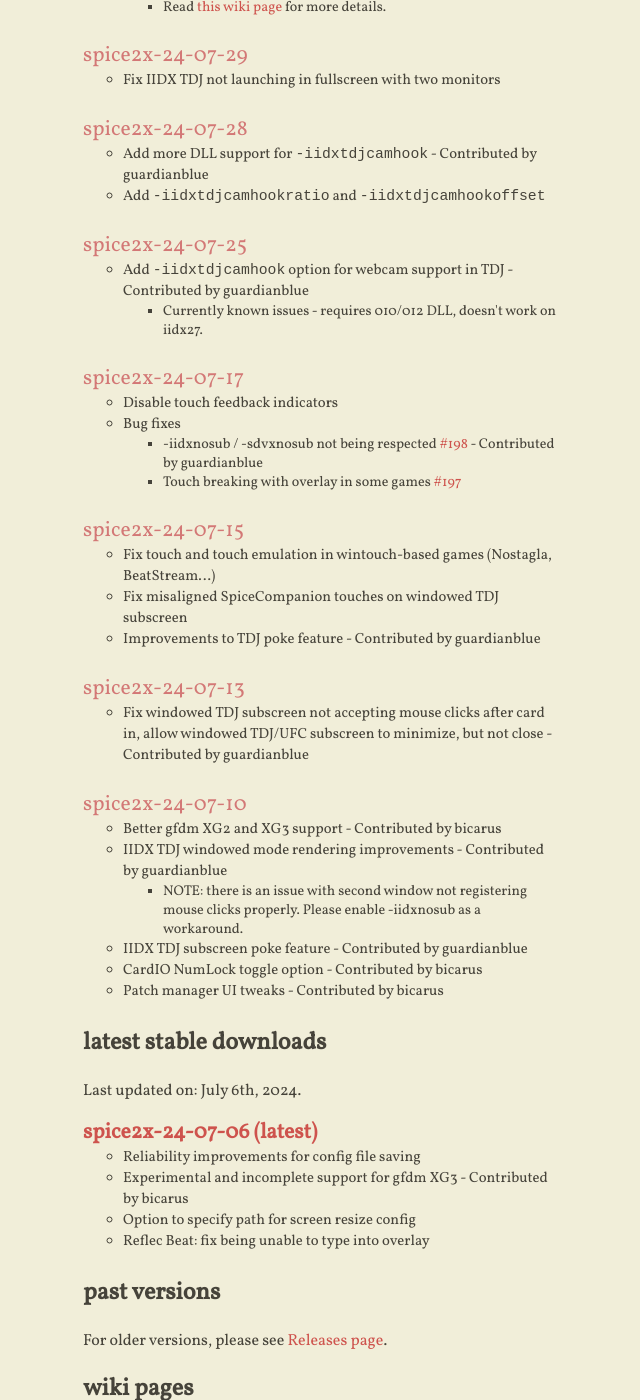
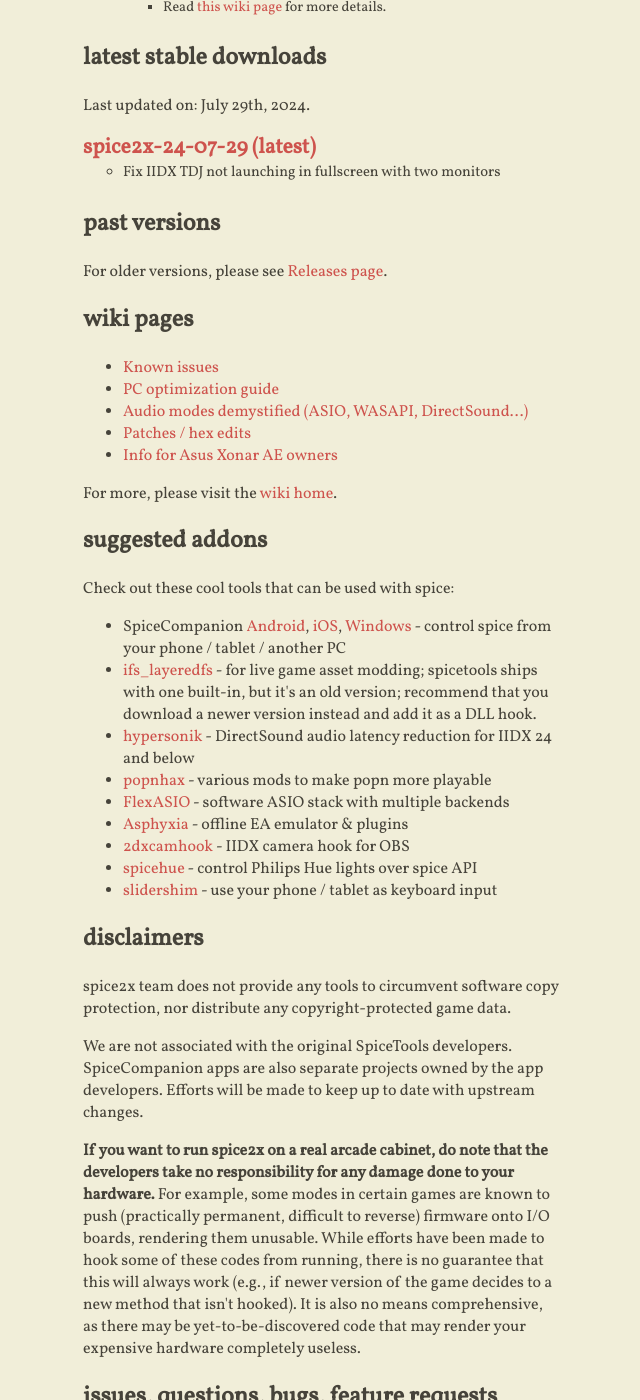
Before and after one commit to spice2x/spice2x.github.io, a Jekyll site: the page built from docs/index.html, in a window 1280 px wide and 1400 px high, scrolled down 800 px. Shown: the whole window, without its empty margins (421-1061 px from the left). Built offline with Jekyll 4.4.1, drawn with Linux system fonts in a browser that asks for light colours; nearby versions of some CDN libraries.

Commit message:
Promote 24-07-29 to stable

```diff
--- a/docs/_includes/content.html
+++ b/docs/_includes/content.html
@@ -39,100 +39,19 @@
       </li>
       </ul>
   </li>
+</ul>
+
+<h2>latest stable downloads</h2>
+
+<p>Last updated on: July 29th, 2024.</p>
+
+<ul class="downloads highlight-latest">
   <li>
     <a class="download-link" href="https://github.com/spice2x/spice2x.github.io/releases/download/24-07-29/spice2x-24-07-29.zip">
       spice2x-24-07-29
     </a>
     <ul>
       <li>Fix IIDX TDJ not launching in fullscreen with two monitors</li>
-    </ul>
-  </li>
-  <li>
-    <a class="download-link" href="https://github.com/spice2x/spice2x.github.io/releases/download/24-07-28/spice2x-24-07-28.zip">
-      spice2x-24-07-28
-    </a>
-    <ul>
-      <li>Add more DLL support for <code>-iidxtdjcamhook</code> - Contributed by guardianblue</li>
-      <li>Add <code>-iidxtdjcamhookratio</code> and <code>-iidxtdjcamhookoffset</code></li>
-    </ul>
-  </li>
-  <li>
-    <a class="download-link" href="https://github.com/spice2x/spice2x.github.io/releases/download/24-07-25/spice2x-24-07-25.zip">
-      spice2x-24-07-25
-    </a>
-    <ul>
-      <li>Add <code>-iidxtdjcamhook</code> option for webcam support in TDJ - Contributed by guardianblue
-        <ul>
-          <li>Currently known issues - requires 010/012 DLL, doesn&#39;t work on iidx27.</li>
-        </ul>
-      </li>
-    </ul>
-  </li>
-  <li>
-    <a class="download-link" href="https://github.com/spice2x/spice2x.github.io/releases/download/24-07-17/spice2x-24-07-17.zip">
-      spice2x-24-07-17
-    </a>
-    <ul>
-      <li>Disable touch feedback indicators</li>
-      <li>Bug fixes
-        <ul>
-          <li>-iidxnosub / -sdvxnosub not being respected <a href="https://github.com/spice2x/spice2x.github.io/issues/198">#198</a> - Contributed by guardianblue</li>
-          <li>Touch breaking with overlay in some games <a href="https://github.com/spice2x/spice2x.github.io/issues/197">#197</a></li>
-        </ul>
-      </li>
-    </ul>
-  </li>
-  <li>
-    <a class="download-link" href="https://github.com/spice2x/spice2x.github.io/releases/download/24-07-15/spice2x-24-07-15.zip">
-      spice2x-24-07-15
-    </a>
-    <ul>
-      <li>Fix touch and touch emulation in wintouch-based games (Nostagla, BeatStream...)</li>
-      <li>Fix misaligned SpiceCompanion touches on windowed TDJ subscreen</li>
-      <li>Improvements to TDJ poke feature - Contributed by guardianblue</li>
-    </ul>
-  </li>
-  <li>
-    <a class="download-link" href="https://github.com/spice2x/spice2x.github.io/releases/download/24-07-13/spice2x-24-07-13.zip">
-      spice2x-24-07-13
-    </a>
-    <ul>
-      <li>Fix windowed TDJ subscreen not accepting mouse clicks after card in,
-        allow windowed TDJ/UFC subscreen to minimize, but not close - Contributed by guardianblue</li>
-    </ul>
-  </li>
-  <li>
-    <a class="download-link" href="https://github.com/spice2x/spice2x.github.io/releases/download/24-07-10/spice2x-24-07-10.zip">
-      spice2x-24-07-10
-    </a>
-    <ul>
-      <li>Better gfdm XG2 and XG3 support - Contributed by bicarus</li>
-      <li>IIDX TDJ windowed mode rendering improvements - Contributed by guardianblue
-        <ul>
-          <li>NOTE: there is an issue with second window not registering mouse clicks properly. Please enable -iidxnosub as a workaround.</li>
-        </ul>
-      </li>
-      <li>IIDX TDJ subscreen poke feature - Contributed by guardianblue</li>
-      <li>CardIO NumLock toggle option - Contributed by bicarus</li>
-      <li>Patch manager UI tweaks - Contributed by bicarus</li>
-    </ul>
-  </li>
-</ul>
-
-<h2>latest stable downloads</h2>
-
-<p>Last updated on: July 6th, 2024.</p>
-
-<ul class="downloads highlight-latest">
-  <li>
-    <a class="download-link" href="https://github.com/spice2x/spice2x.github.io/releases/download/24-07-06/spice2x-24-07-06.zip">
-      spice2x-24-07-06
-    </a>
-    <ul>
-      <li>Reliability improvements for config file saving</li>
-      <li>Experimental and incomplete support for gfdm XG3 - Contributed by bicarus</li>
-      <li>Option to specify path for screen resize config</li>
-      <li>Reflec Beat: fix being unable to type into overlay</li>
     </ul>
   </li>
 </ul>
```
